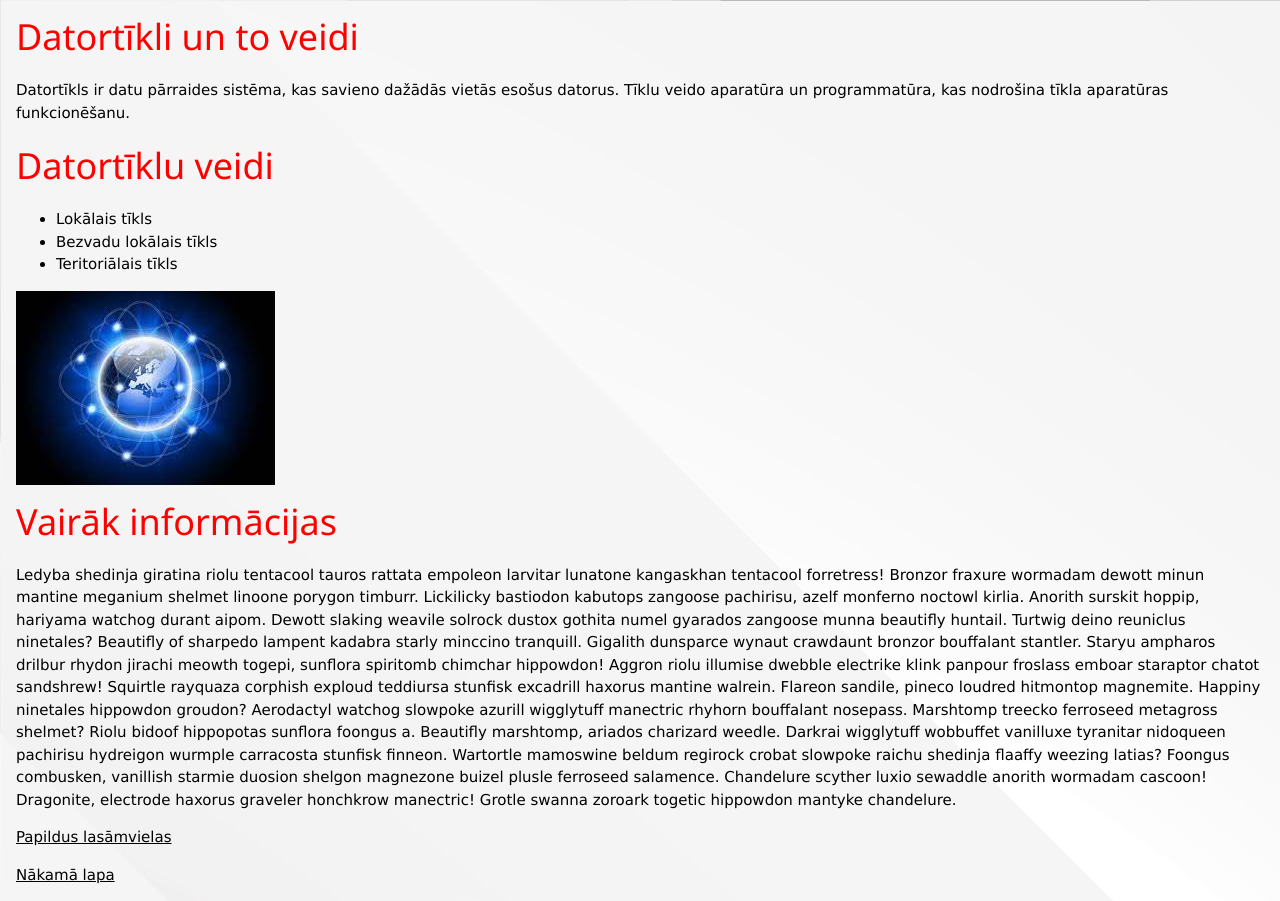
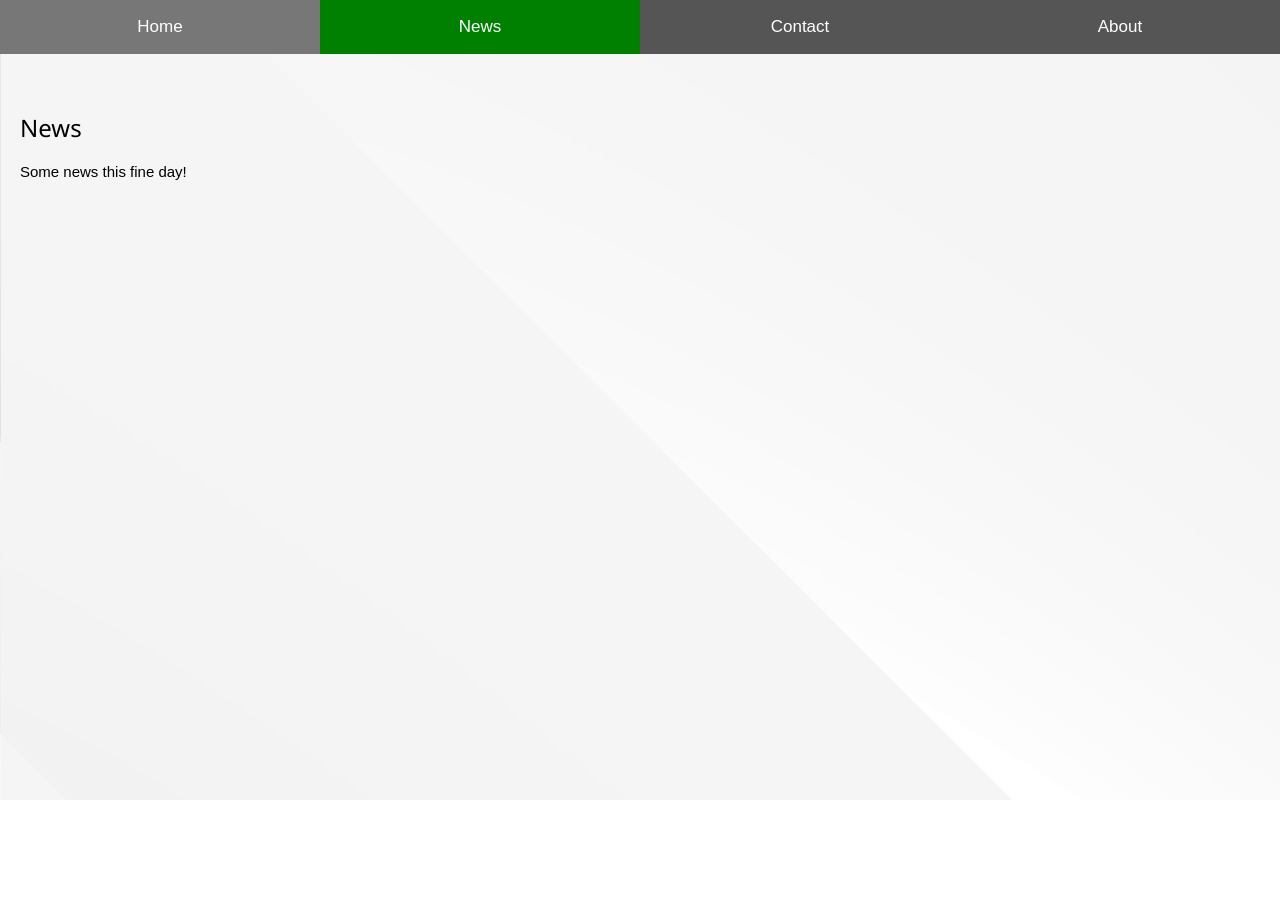
Before and after one commit to Jason-Li0827/TestWeb, a plain HTML site: page index.html in a window 1280 px wide. After the commit the page ends 800 px from the top, so only its background shows below. Drawn offline with nearby package versions, Linux system fonts and the light colour scheme.

Commit message:
menu fix

```diff
--- a/index.html
+++ b/index.html
@@ -10,16 +10,53 @@ Click nbfs://nbhost/SystemFileSystem/Templates/Other/html.html to edit this temp
         <meta name="viewport" content="width=device-width, initial-scale=1.0">
         <link rel="stylesheet" href="css/mansStils.css">
         <link rel="stylesheet" href="https://www.w3schools.com/w3css/4/w3.css">
+        <style>
+            * {box-sizing: border-box}
+
+            /* Set height of body and the document to 100% */
+            body, html {
+              height: 100%;
+              margin: 0;
+              font-family: Arial;
+            }
+
+            /* Style tab links */
+            .tablink {
+              background-color: #555;
+              color: white;
+              float: left;
+              border: none;
+              outline: none;
+              cursor: pointer;
+              padding: 14px 16px;
+              font-size: 17px;
+              width: 25%;
+            }
+
+            .tablink:hover {
+              background-color: #777;
+            }
+
+            /* Style the tab content (and add height:100% for full page content) */
+            .tabcontent {
+              color: white;
+              display: none;
+              padding: 100px 20px;
+              height: 100%;
+            }
+
+            p,h1,li,h3 {
+                color: black;
+            }
+
+        </style>
     </head>
     <body>
-        <div class="w3-top" id='navbar' style="top:-50px">
-            <div class="w3-bar w3-red">
-                <a href="#" class="w3-bar-item w3-button">Home</a>
-                <a href="https://en.wikipedia.org/wiki/Capybara" class="w3-bar-item w3-button" target="_blank">Capybara</a>
-                <a href="https://www.nationalgeographic.com/animals/mammals/facts/cabybara-facts" class="w3-bar-item w3-button" target="_blank">Informācijas</a>
-            </div>
-        </div>
-        <div class="w3-container">
+        <button class="tablink" onclick="openPage('Home', this, 'red')">Home</button>
+        <button class="tablink" onclick="openPage('News', this, 'green')" id="defaultOpen">News</button>
+        <button class="tablink" onclick="openPage('Contact', this, 'blue')">Contact</button>
+        <button class="tablink" onclick="openPage('About', this, 'orange')">About</button>
+        <div id="Home" class="tabcontent">
             <h1>Datortīkli un to veidi</h1>
             <p>Datortīkls ir datu pārraides sistēma, kas savieno dažādās vietās esošus datorus. Tīklu veido aparatūra un programmatūra, kas nodrošina tīkla aparatūras funkcionēšanu.</p>
             <h1>Datortīklu veidi</h1>
@@ -28,7 +65,7 @@ Click nbfs://nbhost/SystemFileSystem/Templates/Other/html.html to edit this temp
                 <li>Bezvadu lokālais tīkls</li>
                 <li>Teritoriālais tīkls</li>
             </ul>
-            <img src="src/dators.jfif" alt="bilde">
+
             <h1>Vairāk informācijas</h1>
             <p>Ledyba shedinja giratina riolu tentacool tauros rattata empoleon larvitar lunatone kangaskhan tentacool forretress! Bronzor fraxure wormadam dewott minun mantine meganium shelmet linoone porygon timburr. Lickilicky bastiodon kabutops zangoose pachirisu, azelf monferno noctowl kirlia. Anorith surskit hoppip, hariyama watchog durant aipom. Dewott slaking weavile solrock dustox gothita numel gyarados zangoose munna beautifly huntail. Turtwig deino reuniclus ninetales?
                 Beautifly of sharpedo lampent kadabra starly minccino tranquill. Gigalith dunsparce wynaut crawdaunt bronzor bouffalant stantler. Staryu ampharos drilbur rhydon jirachi meowth togepi, sunflora spiritomb chimchar hippowdon! Aggron riolu illumise dwebble electrike klink panpour froslass emboar staraptor chatot sandshrew! Squirtle rayquaza corphish exploud teddiursa stunfisk excadrill haxorus mantine walrein. Flareon sandile, pineco loudred hitmontop magnemite. Happiny ninetales hippowdon groudon? Aerodactyl watchog slowpoke azurill wigglytuff manectric rhyhorn bouffalant nosepass. Marshtomp treecko ferroseed metagross shelmet? Riolu bidoof hippopotas sunflora foongus a.
@@ -37,18 +74,43 @@ Click nbfs://nbhost/SystemFileSystem/Templates/Other/html.html to edit this temp
             <p><a href="internets.html">Nākamā lapa</a></p>
         </div>
 
+        <div id="News" class="tabcontent">
+          <h3>News</h3>
+          <p>Some news this fine day!</p>
+        </div>
+
+        <div id="Contact" class="tabcontent">
+          <h3>Contact</h3>
+          <p>Get in touch, or swing by for a cup of coffee.</p>
+        </div>
+
+        <div id="About" class="tabcontent">
+          <h3>About</h3>
+          <p>Who we are and what we do.</p>
+        </div>
+
+        <div>
+
+
+        </div>
     <script>
-    window.onscroll = function() {scrollFunction()};
+        function openPage(pageName,elmnt,color) {
+          var i, tabcontent, tablinks;
+          tabcontent = document.getElementsByClassName("tabcontent");
+          for (i = 0; i < tabcontent.length; i++) {
+            tabcontent[i].style.display = "none";
+          }
+          tablinks = document.getElementsByClassName("tablink");
+          for (i = 0; i < tablinks.length; i++) {
+            tablinks[i].style.backgroundColor = "";
+          }
+          document.getElementById(pageName).style.display = "block";
+          elmnt.style.backgroundColor = color;
+        }
 
-    function scrollFunction() {
-      if (document.body.scrollTop > 20 || document.documentElement.scrollTop > 20) {
-        document.getElementById("navbar").style.top = "0";
-      } else {
-        document.getElementById("navbar").style.top = "-50px";
-      }
-    }
+        // Get the element with id="defaultOpen" and click on it
+        document.getElementById("defaultOpen").click();
     </script>
-
     </body>
     <!--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-->
 </html>
```
